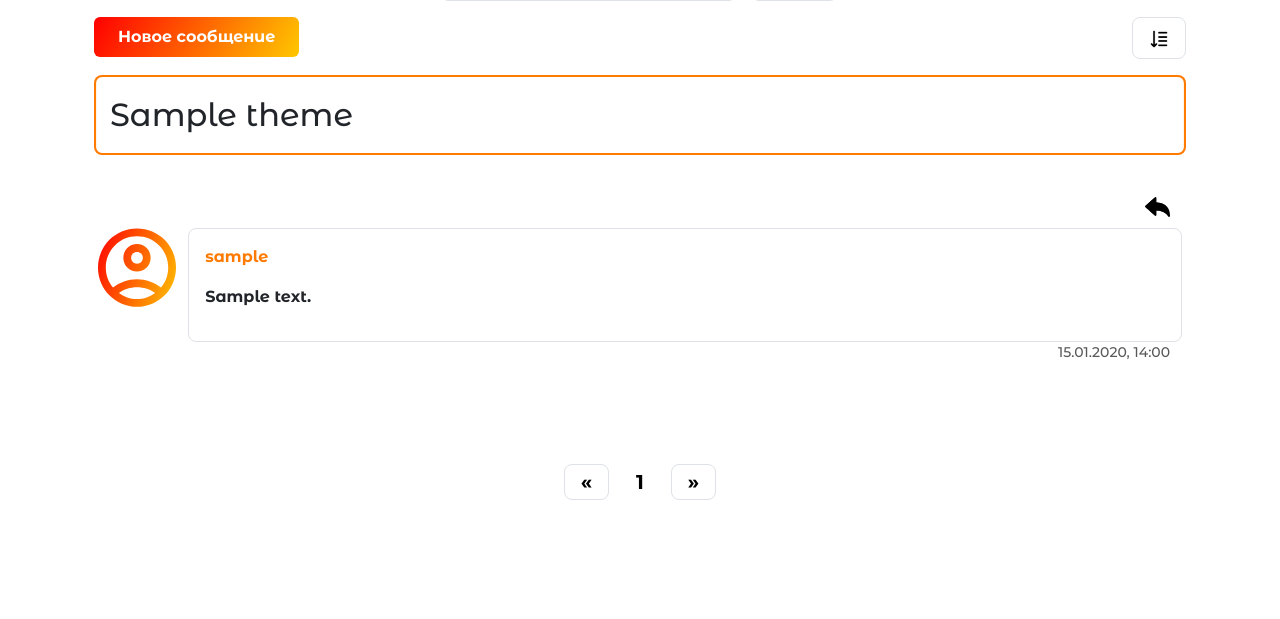
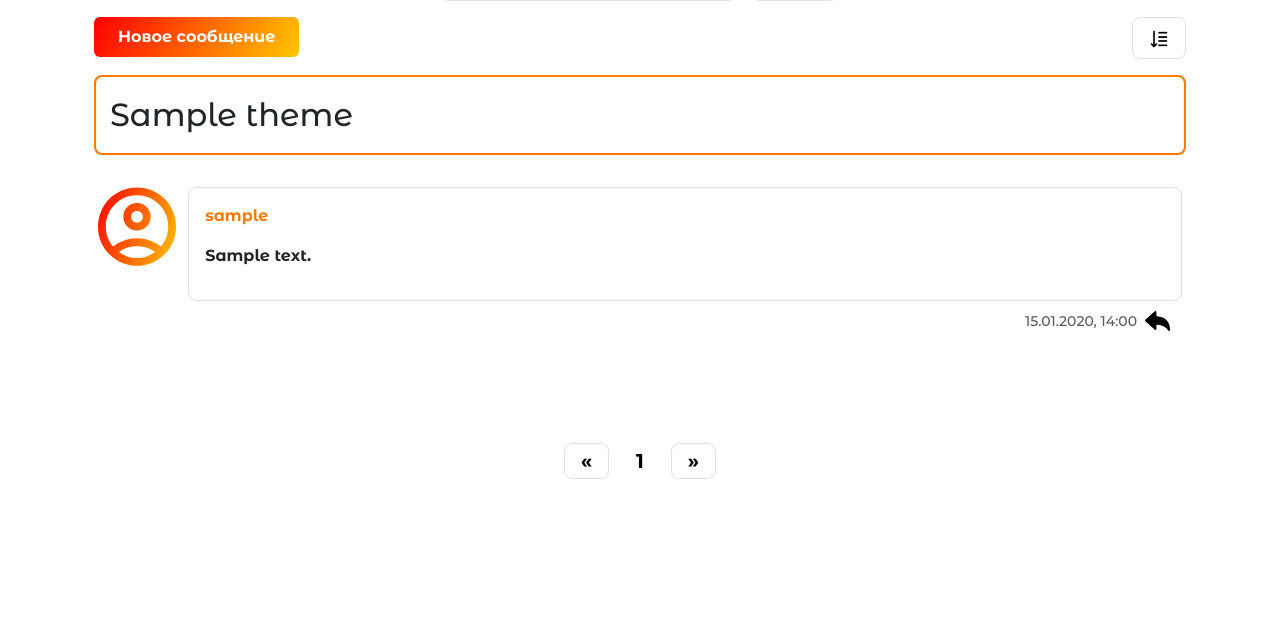
Before and after one commit to VadimBarinov/Bicycle-Forum, a Django app: page /section/1/theme/1/ in a window 1280 px wide. Shown: the part 166-785 px from the top of the page. Run offline with Django 5.2, Linux system fonts and the light colour scheme; tables that the repository leaves empty hold one stand-in row (values such as "Sample post").

Commit message:
created block answer animation

```diff
--- a/app/forum/static/forum/css/styles.css
+++ b/app/forum/static/forum/css/styles.css
@@ -659,14 +659,26 @@ body {
 .message-on-theme {
   font-weight: 700;
   font-size: 16px;
+  position: relative;
+  scroll-margin-top: 1rem;
 }
 
-.message-on-theme:target {
-  box-shadow: inset 0 0 0 2.1px var(--orange-color) !important;
+.message-on-theme:target::before {
+  content: '';
+  position: absolute;
+  top: 0;
+  left: 0;
+  width: 100%;
+  height: 100%;
+  background-color: var(--orange-color);
+  border-radius: 0.5rem;
+  opacity: 0.3;
+  z-index: 1;
 }
 
-.message-on-theme:target .message-content {
-  color: var(--orange-color) !important;
+.hide-before::before {
+  opacity: 0 !important;
+  transition: 3s;
 }
 
 .border-color-orange {
@@ -734,6 +746,10 @@ body {
   font-weight: 500;
 }
 
+.message-info-container {
+  align-items: center;
+}
+
 .message-info-container p {
   font-weight: 500;
   margin-bottom: 0;
--- /dev/null
+++ b/app/forum/static/forum/js/message_target.js
@@ -0,0 +1,5 @@
+$(document).ready(function () {
+    setTimeout(function(){
+      $('.message-on-theme').addClass('hide-before');
+    }, 1000);
+})
--- a/app/forum/templates/forum/includes/message_item.html
+++ b/app/forum/templates/forum/includes/message_item.html
@@ -25,12 +25,7 @@
 </div>
 
 
-<div class="message-on-theme p-3 my-3" id="message{{ message.pk }}">
-    <div class="d-flex btn-answer-container">
-        <a class="my-btn-answer p-2 pe-0" href="{% url 'create_answer' section_id=section_id theme_id=theme_id message_id=message.pk %}">
-            <img width="25" src="{% static 'forum/images/answer.png' %}">
-        </a>
-    </div>
+<div class="my-border message-on-theme p-3 my-3" id="message{{ message.pk }}">
     <div class="d-flex row">
         <div class="col-2 col-md-1 ps-0">
             <div class="d-flex row">
@@ -53,14 +48,14 @@
                         <p class="text-orange text-line-clamp-3 long-text">
                             {{ message.parent.author.username }}
                         </p>
-                        <p class="message-content text-line-clamp-3 long-text">
+                        <p class="text-line-clamp-3 long-text">
                             {{ message.parent.content|linebreaksbr }}
                         </p>
                     </div>
                 </a>
             </div>
             {% endif %}
-            <p class="message-content long-text">
+            <p class="long-text">
                 {{ message.content|linebreaksbr }}
             </p>
 
@@ -75,7 +70,13 @@
 
         </div>
     </div>
-    <div class="message-info-container">
-        <p class="text-end">{{ message.created_at|date:"d.m.Y, H:i" }}</p>
+    <div class="d-flex btn-answer-container message-info-container">
+        <div class="message-info-container">
+            <p class="text-end">{{ message.created_at|date:"d.m.Y, H:i" }}</p>
+        </div>
+        <a class="my-btn-answer p-2 pe-0" href="{% url 'create_answer' section_id=section_id theme_id=theme_id message_id=message.pk %}">
+            <img width="25" src="{% static 'forum/images/answer.png' %}">
+        </a>
     </div>
+
 </div>
--- a/app/templates/base.html
+++ b/app/templates/base.html
@@ -184,5 +184,7 @@
       </div>
 
     </div>
+    <script src="https://ajax.googleapis.com/ajax/libs/jquery/3.5.1/jquery.min.js"></script>
+    <script type="text/javascript" src="{% static 'forum/js/message_target.js' %}"></script>
   </body>
 </html>
```
